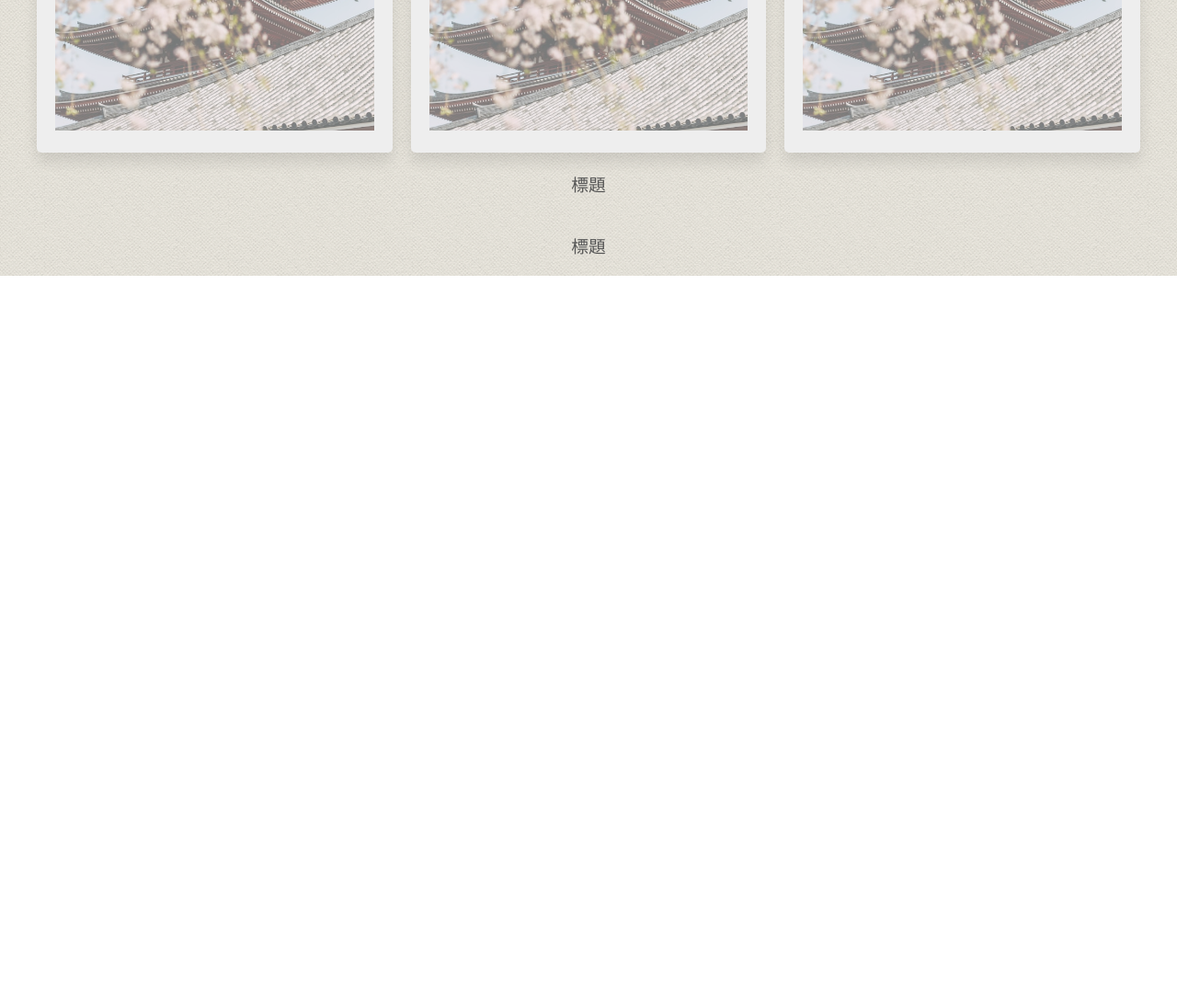
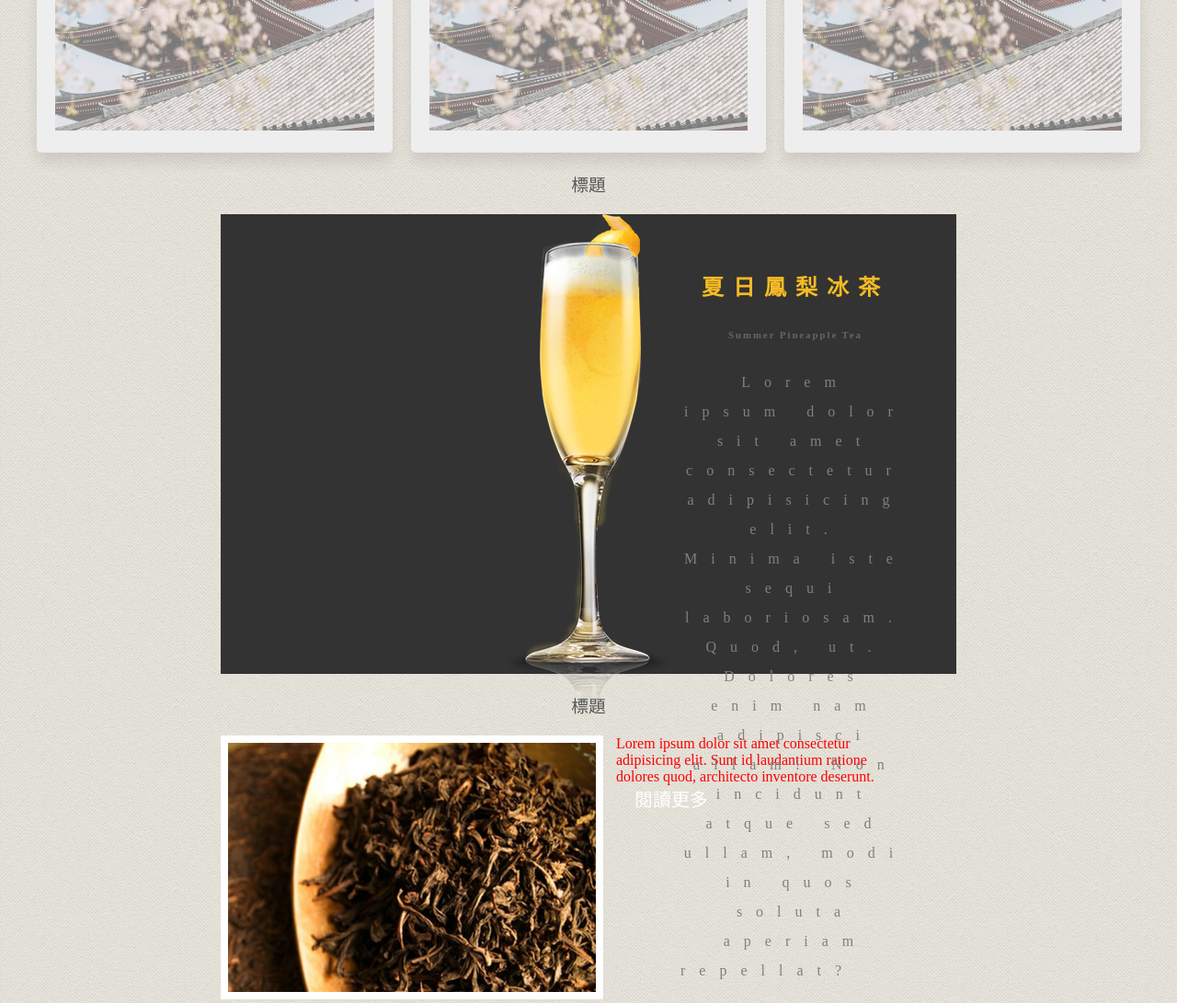
Before and after one commit to leoliao57/Web_b11105017_1018, a plain HTML site: page index.html in a window 1280 px wide. Shown: the part 2083-3174 px from the top of the page at 92% size. Before the commit the page ends 2383 px from the top, so only its background shows below. Drawn offline with Linux system fonts and the light colour scheme.

Commit message:
Update 完成產品區1101

```diff
--- a/index.html
+++ b/index.html
@@ -63,11 +63,30 @@
                 <img src="./img/view.jpg" alt="">
             </div>
         </div>
+
         <section class="content">
             <h1>標題</h1>
+            <div id="product">
+                <img src="img/drink.png" alt="飲料產品 夏日飲料">
+                <div id="info">
+                    <h2>夏日鳳梨冰茶</h2>
+                    <h6>Summer Pineapple Tea</h6>
+                    <p>Lorem ipsum dolor sit amet consectetur adipisicing elit. Minima iste sequi laboriosam. Quod, ut. Dolores enim nam adipisci ullam! Non incidunt atque sed ullam, modi in quos soluta aperiam repellat?</p>
+            </div>
         </section>
         <section class="content">
             <h1>標題</h1>
+            <div id="idea">
+                <div id="idea-pic">
+                    <img src="img/idea.png" alt="經營理念 茶葉">
+                </div>
+                <div id="idea-content">
+                    Lorem ipsum dolor sit amet consectetur<br>
+                    adipisicing elit. Sunt id laudantium ratione<br>
+                    dolores quod, architecto inventore deserunt.<br>
+                    <a href="">閱讀更多</a>
+                </div>
+            </div>
         </section>
     </section>
 </body>
--- a/style.css
+++ b/style.css
@@ -129,3 +129,55 @@ h1 {
 .card:hover img {
     opacity: 1;
 }
+
+#product {
+    height: 500px;
+    width: 800px;
+    margin: 0 auto;
+    background-color: #333;
+    /* 文字對齊:置中(對行內元素調整齊) */
+    text-align: center;
+    position: relative;
+}
+
+#info {
+    position: absolute;
+    top: 60px;
+    right: 50px;
+    /* background-color: blue; */
+    width: 250px;
+}
+
+/* 取得#info 內所有 h2 */
+#info h2 {
+    color: #F5BB23;
+    margin-bottom: 30px;
+    letter-spacing: 10px;
+}
+
+#info h6 {
+    color: #666;
+    margin-bottom: 30px;
+    letter-spacing: 2px;
+}
+
+#info p {
+    color: gray;
+    text-align-last: left;
+    line-height: 2;
+    letter-spacing: 15px;
+}
+
+/* 經營理念 */
+#idea {
+    display: grid;
+    grid-template-columns: 50% 50%;
+    grid-gap: 30px;
+    width: 800px;
+    margin: 0 auto;
+}
+
+#idea-pic img {
+    width: 100%;
+    border: 8px solid #fff;
+}
```
Also changed, not shown: img/drink.png (added), img/idea.png (added).
